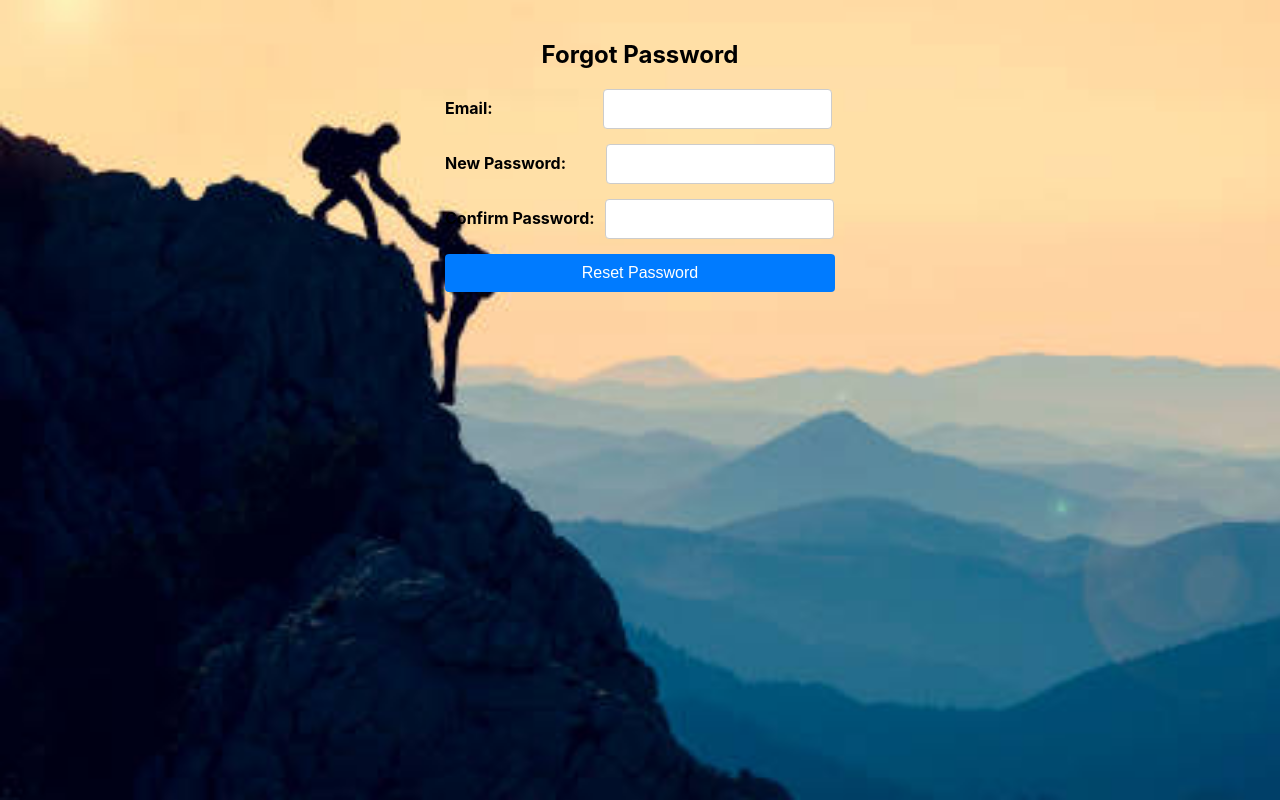
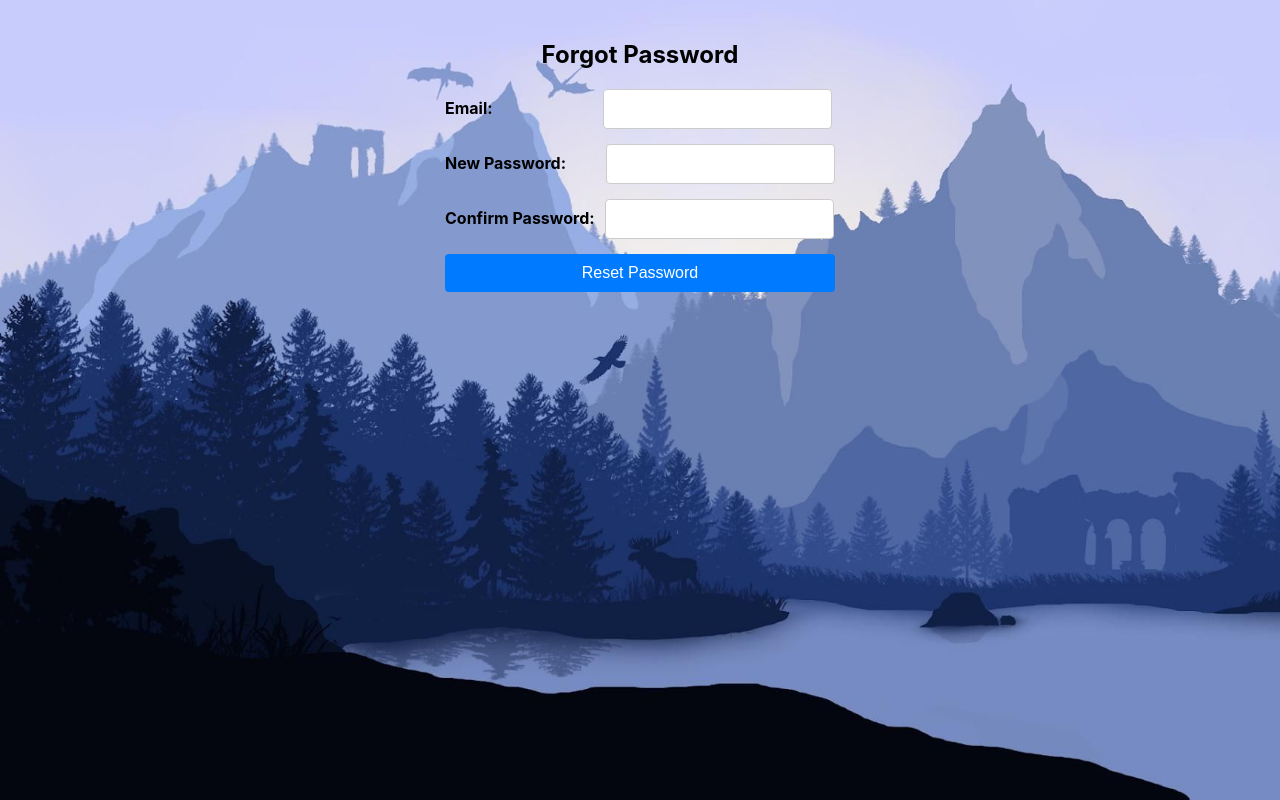
Before and after one commit to anamiikarajesh/details, a React (Create React App) app: page /Forgot in a window 1280 px wide. Built offline with nearby package versions, Linux system fonts and the light colour scheme.

Commit message:
Update forgot.jsx

```diff
--- a/src/component/forgot.jsx
+++ b/src/component/forgot.jsx
@@ -121,7 +121,7 @@ const styles = {
     color: 'green'
   },
   background: {
-    backgroundImage:'url(forgot.jpg)',
+    backgroundImage:'url(yes.jpg)',
     backgroundSize:'cover',
     height:'100vh'
   }
```
